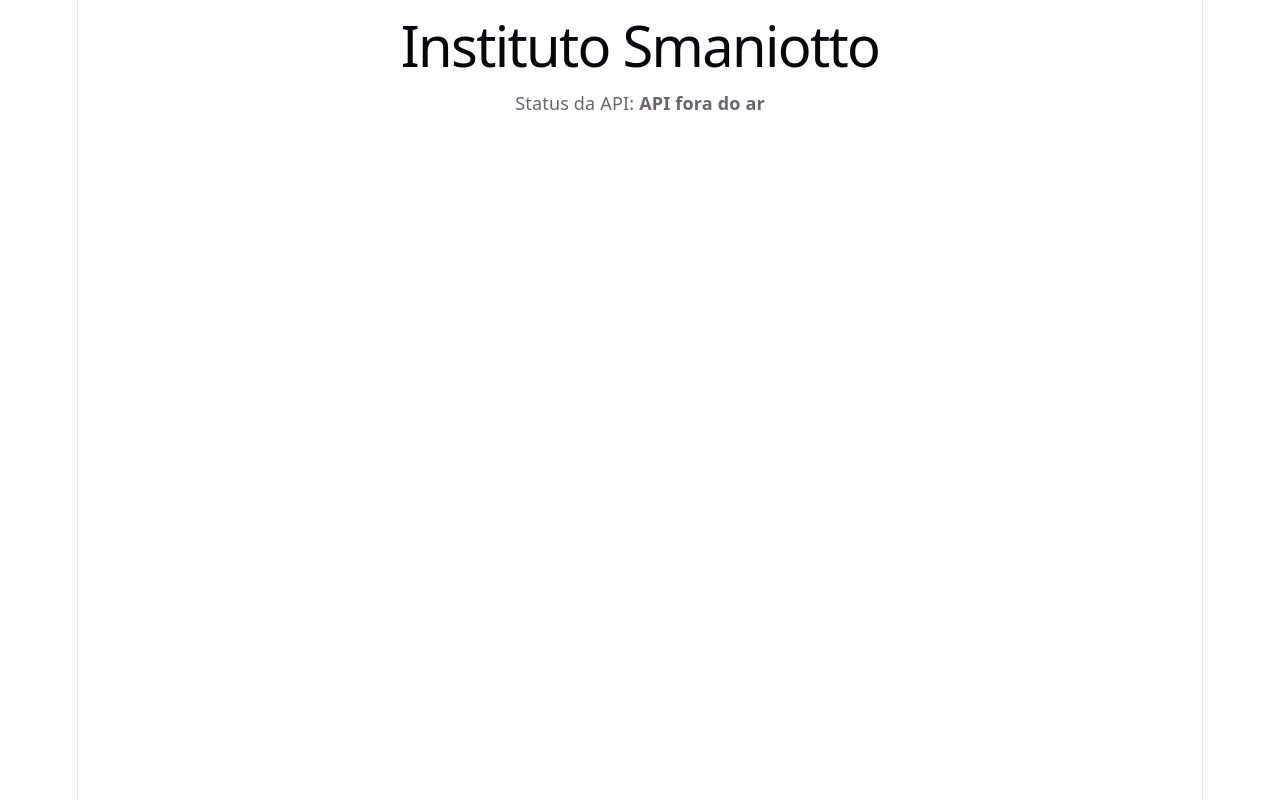
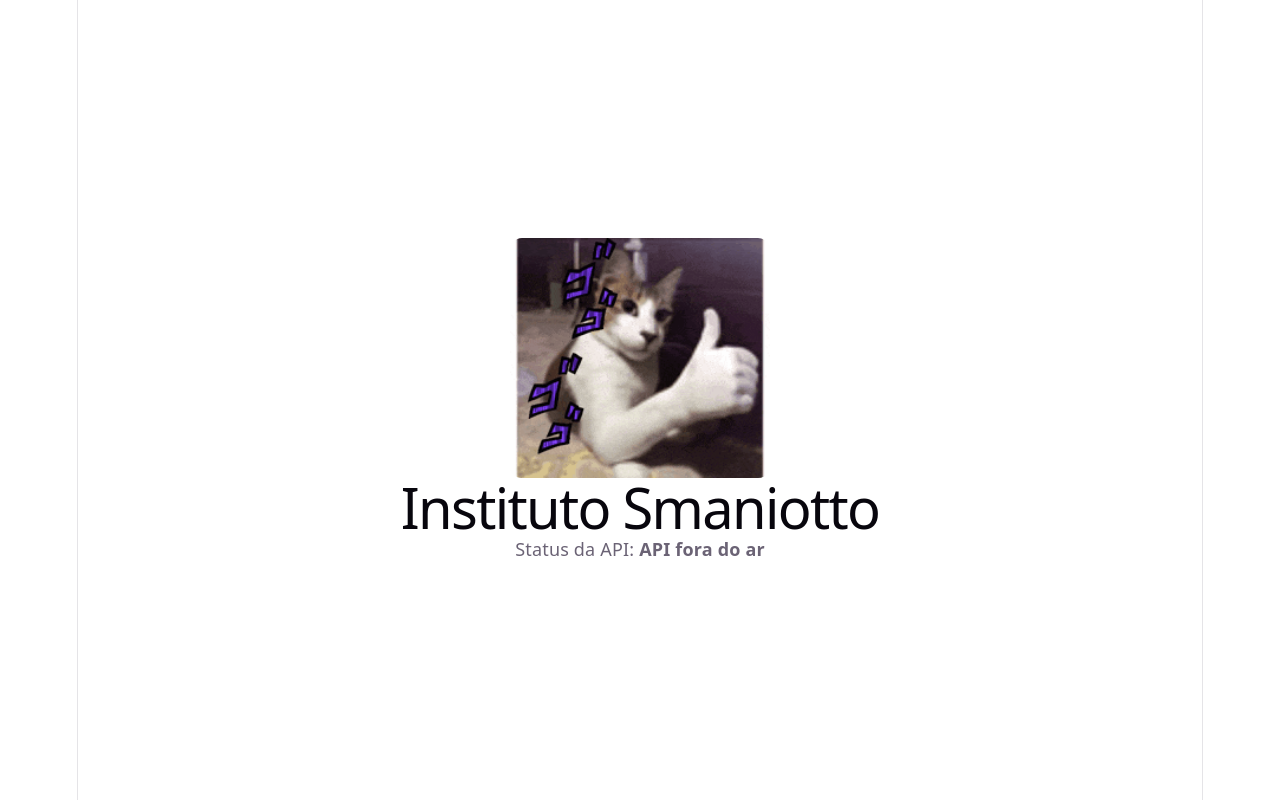
Before and after one commit to GustavoSmaniottoo/instituto-smaniotto, a website built with Vite: page index.html in a window 1280 px wide. Built offline with nearby package versions, Linux system fonts and the light colour scheme; files whose address does not match are found by name.

Commit message:
Adiciona imagem e centraliza layout da página inicial

```diff
--- a/src/main.js
+++ b/src/main.js
@@ -2,6 +2,7 @@ import "./style.css";
 
 const app = document.querySelector("#app");
 app.innerHTML = `
+  <img src="/cat-jojo.gif" alt="Mascote Instituto Smaniotto" class="mascote" />
   <h1>Instituto Smaniotto</h1>
   <p>Status da API: <strong id="status">verificando...</strong></p>
 `;
--- a/src/style.css
+++ b/src/style.css
@@ -62,10 +62,9 @@ h2 {
 h1 {
   font-size: 56px;
   letter-spacing: -1.68px;
-  margin: 32px 0;
+  margin: 0;
   @media (max-width: 1024px) {
     font-size: 36px;
-    margin: 20px 0;
   }
 }
 h2 {
@@ -156,12 +155,23 @@ code {
   width: 1126px;
   max-width: 100%;
   margin: 0 auto;
+  padding: 24px;
   text-align: center;
   border-inline: 1px solid var(--border);
   min-height: 100svh;
   display: flex;
   flex-direction: column;
+  justify-content: center;
+  align-items: center;
+  gap: 16px;
   box-sizing: border-box;
+}
+
+.mascote {
+  max-width: 260px;
+  width: 100%;
+  height: auto;
+  border-radius: 12px;
 }
 
 #center {
```
Also changed, not shown: public/cat-jojo.gif (added).
